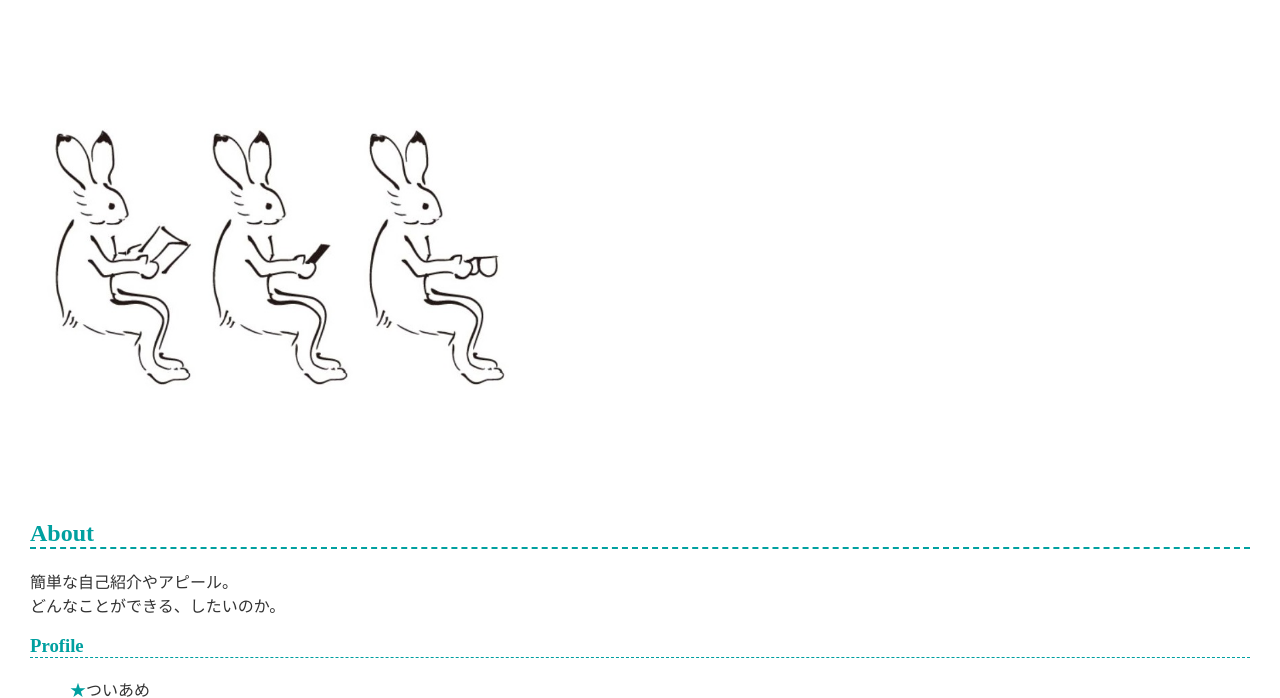
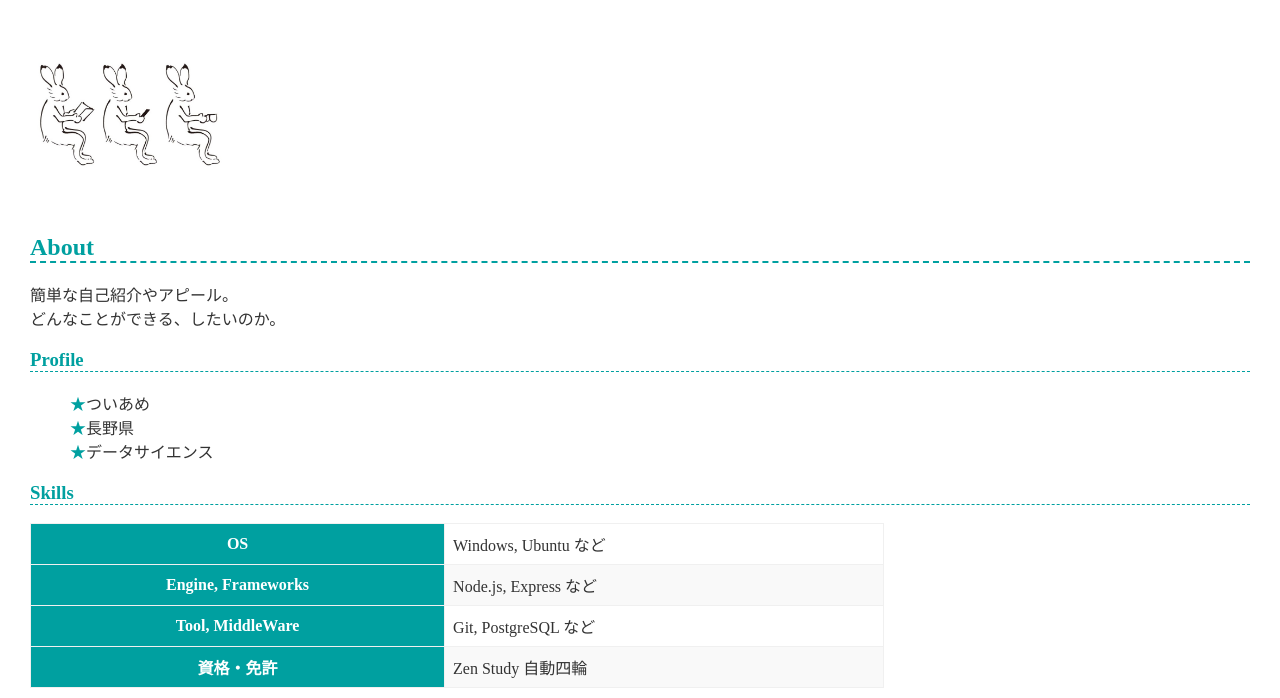
Before and after one commit to twinamethyst/twinamethyst.github.io, a plain HTML site: page index.html in a window 1280 px wide. Shown: the part 103-801 px from the top of the page. Drawn offline with Linux system fonts and the light colour scheme.

Commit message:
Update index.html

```diff
--- a/index.html
+++ b/index.html
@@ -8,7 +8,7 @@
   </head>
   <body>
     <h1>twinamethystのポートフォリオサイト</h1>
-    <img src="鳥獣戯画ウサギ読書_正方形.jpg" width="500">
+    <img src="鳥獣戯画ウサギ読書_正方形.jpg" width="200">
 
     <h2>About</h2>
     <p>
```
